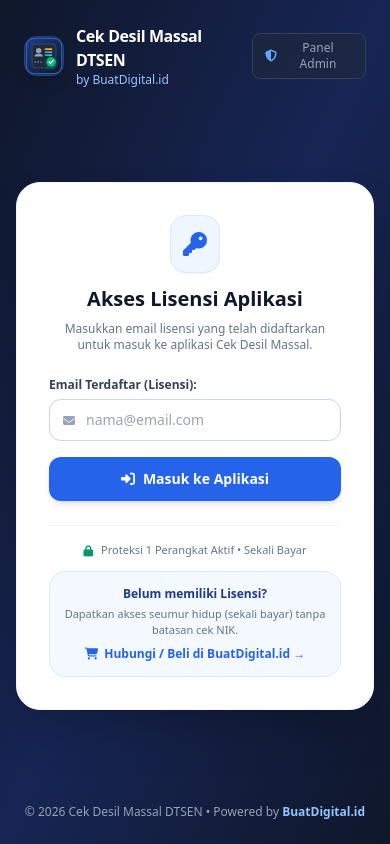
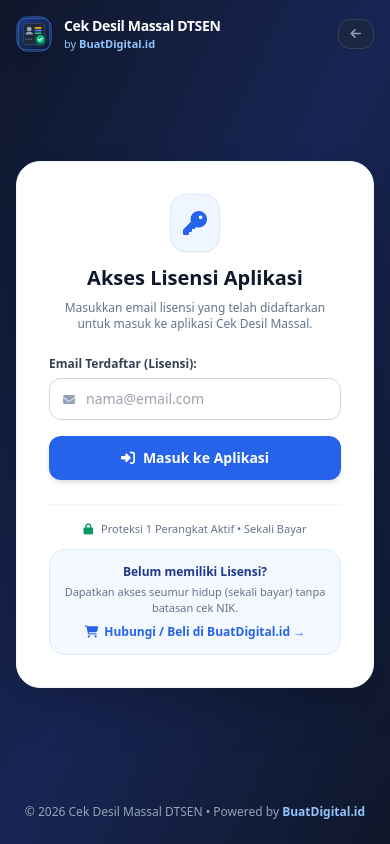
Before and after one commit to enjangjahrudin/cekdesil, a website: page public/login.html in a window 390 px wide. Drawn offline with nearby package versions, Linux system fonts and the light colour scheme.

Commit message:
UI: Clean login header for mobile and remove admin button

```diff
--- a/public/login.html
+++ b/public/login.html
@@ -14,18 +14,18 @@
 <body class="bg-gradient-to-br from-slate-900 via-blue-950 to-slate-900 text-slate-100 min-h-screen flex flex-col justify-between font-sans">
 
   <!-- Header -->
-  <header class="p-6">
+  <header class="p-4 sm:p-6">
     <div class="max-w-6xl mx-auto flex justify-between items-center">
       <div class="flex items-center space-x-3">
-        <img src="favicon.svg" alt="Logo" class="w-10 h-10 rounded-xl shadow-lg border border-blue-400/30">
+        <img src="favicon.svg" alt="Logo" class="w-9 h-9 sm:w-10 sm:h-10 rounded-xl shadow-lg border border-blue-400/30">
         <div>
-          <h1 class="text-base font-bold text-white tracking-tight">Cek Desil Massal DTSEN</h1>
-          <p class="text-xs text-blue-300">by BuatDigital.id</p>
+          <h1 class="text-sm sm:text-base font-bold text-white tracking-tight">Cek Desil Massal DTSEN</h1>
+          <p class="text-[11px] sm:text-xs text-blue-300">by <a href="https://buatdigital.id" target="_blank" class="hover:underline font-semibold">BuatDigital.id</a></p>
         </div>
       </div>
-      <button onclick="openAdminModal()" class="text-xs text-slate-400 hover:text-blue-300 transition-colors flex items-center gap-1.5 px-3 py-1.5 rounded-lg border border-slate-700 hover:border-blue-500 bg-slate-800/60">
-        <i class="fa-solid fa-shield-halved text-blue-400"></i> Panel Admin
-      </button>
+      <a href="https://buatdigital.id" target="_blank" class="text-xs text-slate-400 hover:text-blue-300 transition-colors flex items-center gap-1.5 px-3 py-1.5 rounded-xl border border-slate-700 hover:border-blue-500 bg-slate-800/60">
+        <i class="fa-solid fa-arrow-left text-xs"></i> <span class="hidden sm:inline">BuatDigital.id</span>
+      </a>
     </div>
   </header>
 
```
